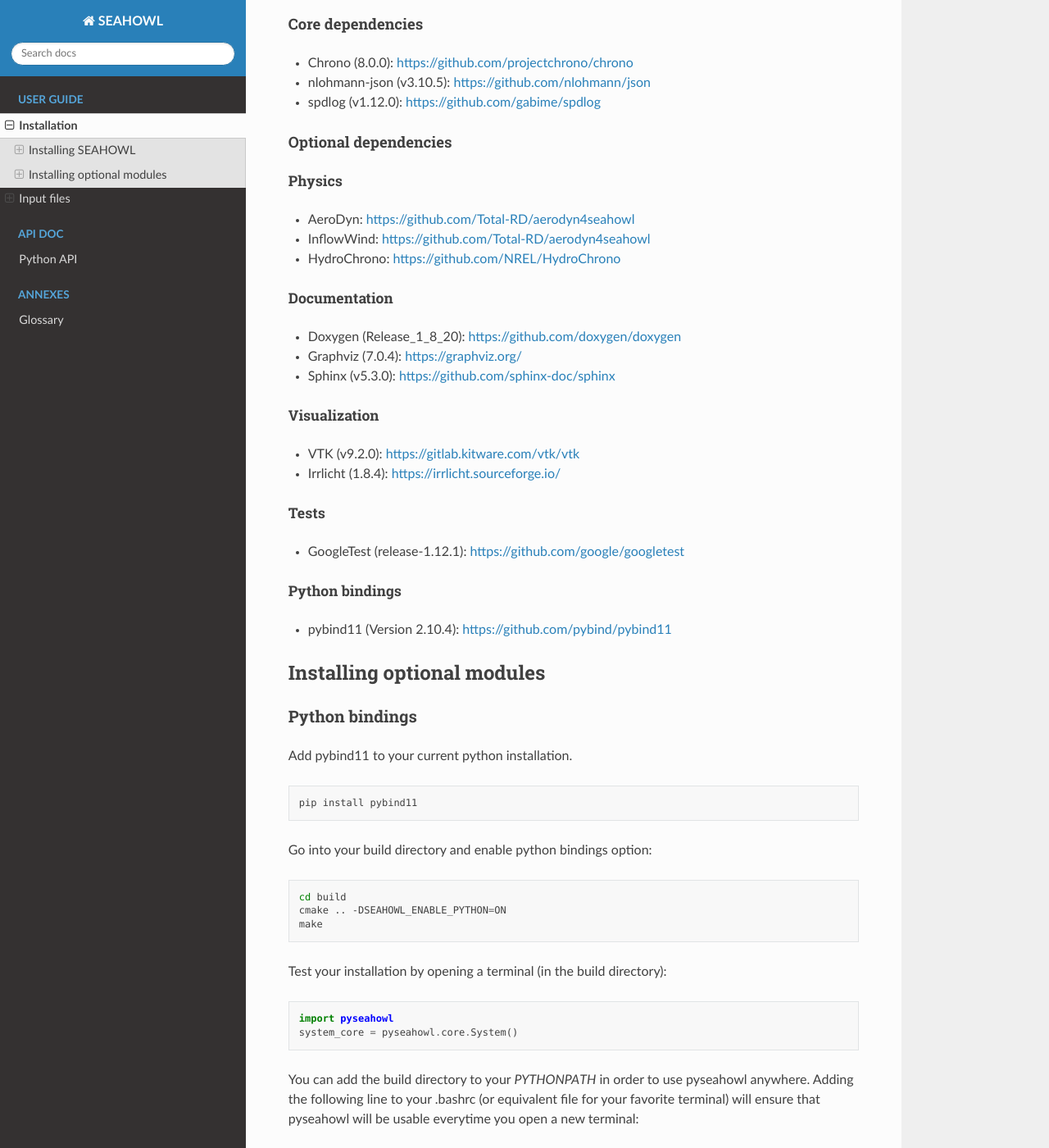
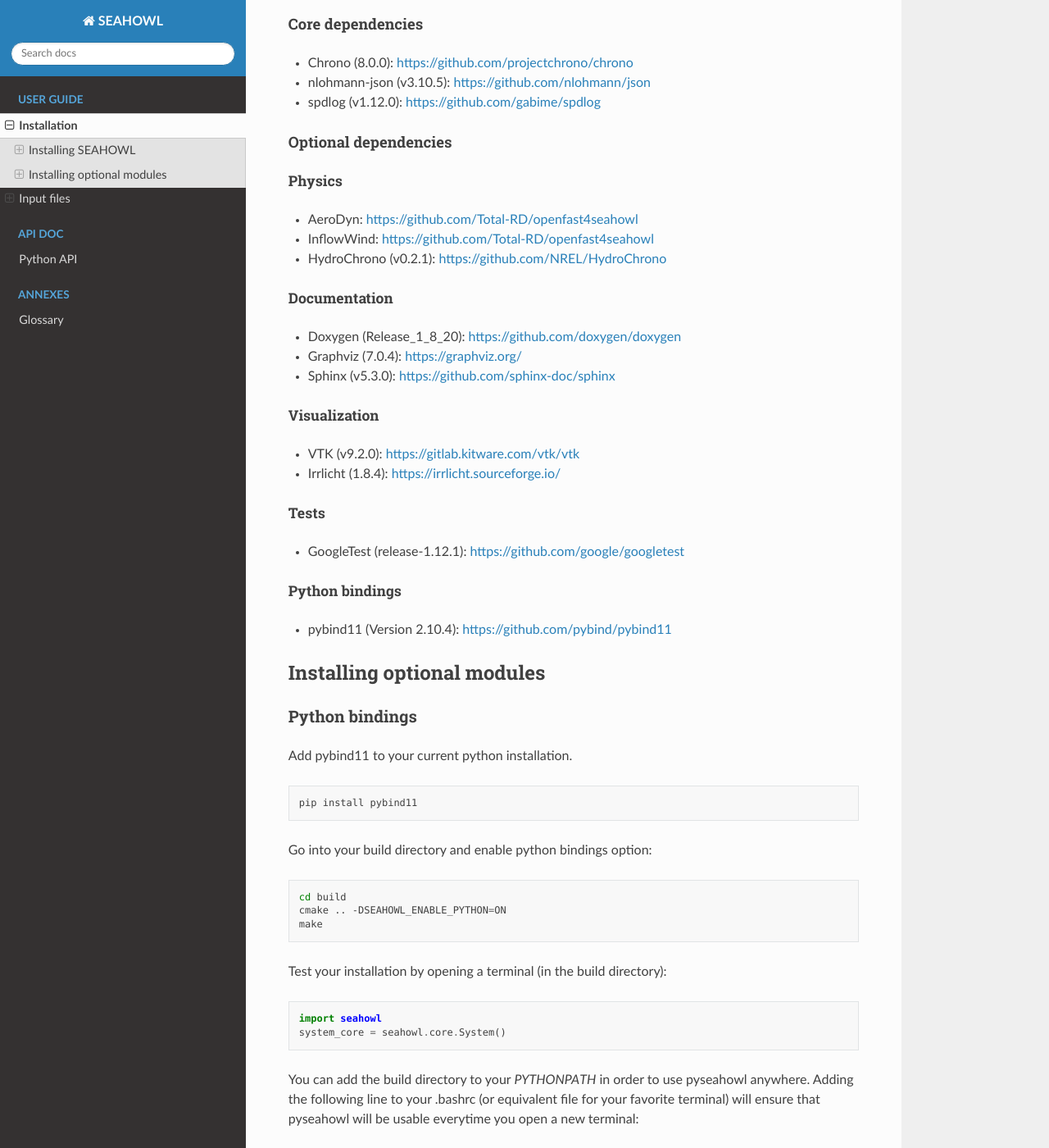
Before and after one commit to AlvaroDFC/seahowl, a Sphinx documentation site: the page built from doc/source/_user/install.rst, in a window 1280 px wide and 1400 px high, scrolled down 1223 px. Shown: the whole window at 82% size. Built offline with Sphinx 7.4.7 and the Read the Docs theme 2.0.0, drawn with Linux system fonts in a browser that asks for light colours.

Commit message:
Release v0.7.0 - minor doc update

```diff
--- a/doc/source/_user/install.rst
+++ b/doc/source/_user/install.rst
@@ -76,9 +76,9 @@
 Physics
 ^^^^^^^
 
-- AeroDyn: https://github.com/Total-RD/aerodyn4seahowl
-- InflowWind: https://github.com/Total-RD/aerodyn4seahowl
-- HydroChrono: https://github.com/NREL/HydroChrono
+- AeroDyn: https://github.com/Total-RD/openfast4seahowl
+- InflowWind: https://github.com/Total-RD/openfast4seahowl
+- HydroChrono (v0.2.1): https://github.com/NREL/HydroChrono
 
 Documentation
 ^^^^^^^^^^^^^
@@ -131,8 +131,8 @@
 
 .. code-block:: python
 
-   import pyseahowl
-   system_core = pyseahowl.core.System()
+   import seahowl
+   system_core = seahowl.core.System()
 
 You can add the build directory to your `PYTHONPATH` in order to use pyseahowl anywhere.
 Adding the following line to your .bashrc (or equivalent file for your favorite terminal) will ensure that pyseahowl will be usable everytime you open a new terminal:
```
